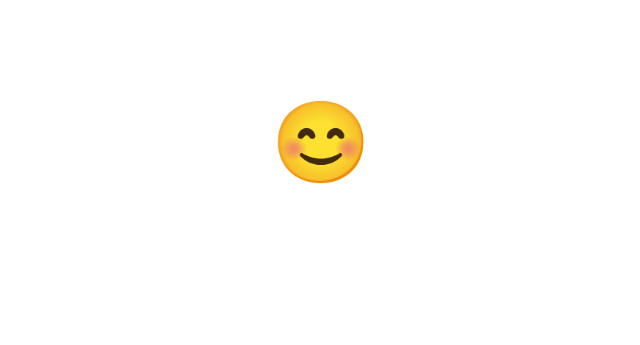
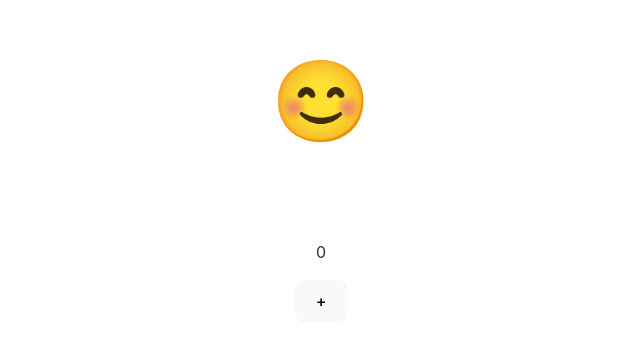
Before and after one commit to Shessire/Web-Dev-Practice, a React (Vite) app in the folder react-practice/: page / in a window 1280 px wide. Shown: the part 259-604 px from the top of the page, without its empty margins (319-959 px from the left). Built offline with nearby package versions, Linux system fonts and the light colour scheme.

Commit message:
Multiple pieces of state in one component

```diff
--- a/react-practice/src/App.jsx
+++ b/react-practice/src/App.jsx
@@ -12,6 +12,7 @@ import Clicker from './Clicker'
 import Form from './Form'
 import Counter from './Counter'
 import Toggler from './Toggler'
+import ToggleCounter from './ToggleCounter'
 
 const data = [
   {id: 1,item: 'eggs', quantity: 12, completed: false},
@@ -33,7 +34,8 @@ function App() {
 
   return (
     <>
-      <Toggler />
+      <ToggleCounter />
+      {/* <Toggler /> */}
       {/* <Counter /> */}
       {/* <Form /> */}
       {/* <Clicker message="HI!" buttonText="Please Click Me"/>
--- /dev/null
+++ b/react-practice/src/ToggleCounter.jsx
@@ -0,0 +1,26 @@
+import { useState } from "react";
+
+function ToggleCounter () {
+    const [isHappy, setIsHappy] = useState(true)
+    const [count, setCount] = useState(0)
+
+    const toggleIsHappy = () => {
+        setIsHappy(!isHappy);
+    }
+
+    const incrementCount = () => {
+        setCount(count + 2)
+    }
+
+    return (
+        <div>
+            <p style={{fontSize: "5rem"}} onClick={toggleIsHappy}>
+                {isHappy ? "😊" : "😭"}
+            </p>
+            <p>{count}</p>
+            <button onClick={incrementCount}>+</button>
+        </div>
+    )
+}
+
+export default ToggleCounter;
```
